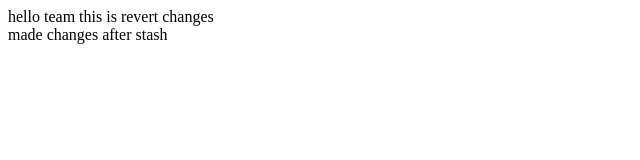
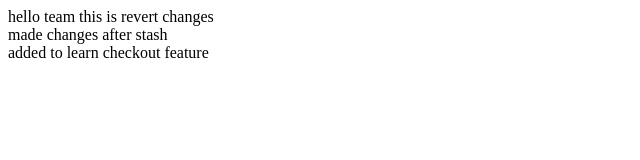
Before and after one commit to imyagnesh/git-tutorial, a plain HTML site: page index.html in a window 1280 px wide. Shown: the whole page, without its empty margins (0-640 px from the left). Drawn offline with Linux system fonts and the light colour scheme.

Commit message:
modifiled index.html

```diff
--- a/index.html
+++ b/index.html
@@ -9,5 +9,6 @@
 <body>
     <div>hello team this is revert changes</div>
     <div>made changes after stash</div>
+    <div>added to learn checkout feature</div>
 </body>
 </html>
```
